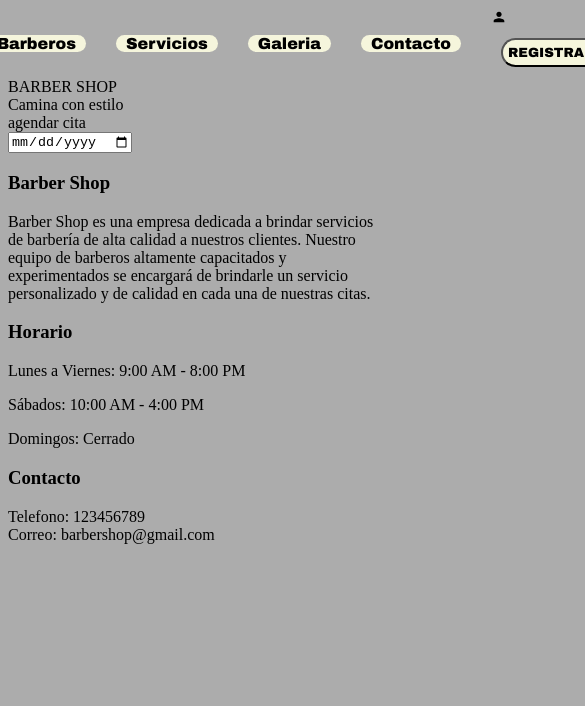
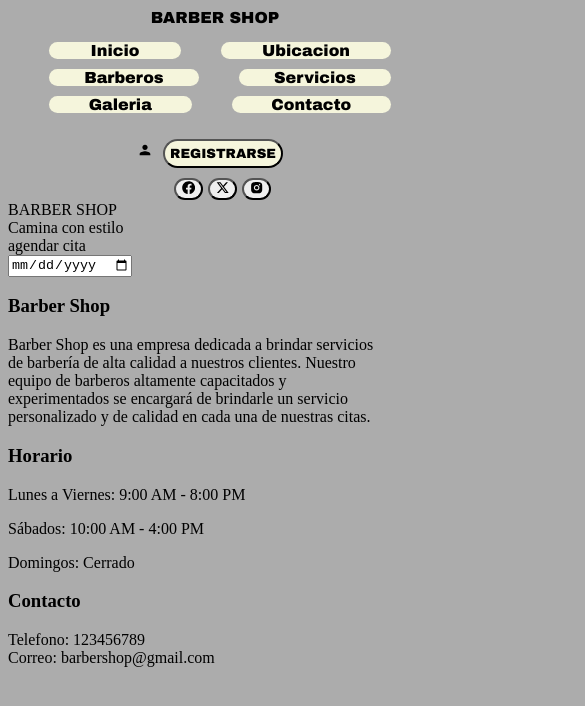
Before and after one commit to DanielMMiralles/Barbershop, a React (Vite) app: page / in a window 390 px wide. Shown: the top 706 px of the page, 585 px wide, since content can reach past the window. Built offline with nearby package versions, Linux system fonts and the light colour scheme.

Commit message:
telefono compatible nav

```diff
--- a/src/index.css
+++ b/src/index.css
@@ -21,13 +21,17 @@ ul{
 
 
 nav {
-    display: flex;
-    justify-content: center;
-    align-items: center;
     border: #33333300 1px solid;
     border-radius: 30px ;
     font-style: sans-serif;
     font-family: "Arial Black";
+    width: 100%;
+    height: 100%;
+    display: flex;
+    flex-wrap: wrap;
+    justify-content: space-between;
+    align-items: center;
+    box-sizing: border-box;
 }
 
 .nave li:hover{
@@ -48,7 +52,8 @@ nav {
     background-color:beige;
     padding: 0px 10px 0px 10px;
     transition: box-shadow 0.5s ease-in-out;
-
+    flex: 1 1 auto;
+    max-width: 150px;
 }
 
 body{
@@ -87,3 +92,17 @@ body{
     font-family: "Arial Black";
     transition: transform 0.5s ease-in-out, box-shadow 0.5s ease-in-out;
 }
+
+@media (max-width: 768px) { /* Cambia el valor según tus necesidades para que se vea bien en tlf,
+    se ajusta una condicion que si cumplida se hace lo de abajo*/
+    nav {
+        flex-direction: column;
+    }
+    .nave {
+        display: flex;
+        flex-wrap: wrap; /* Permite que los elementos se envuelvan */
+        justify-content: center; /* Centra los elementos en cada fila */
+        gap: 10px; /* Espaciado entre los elementos */
+        width: 100%;
+    }
+}
```
